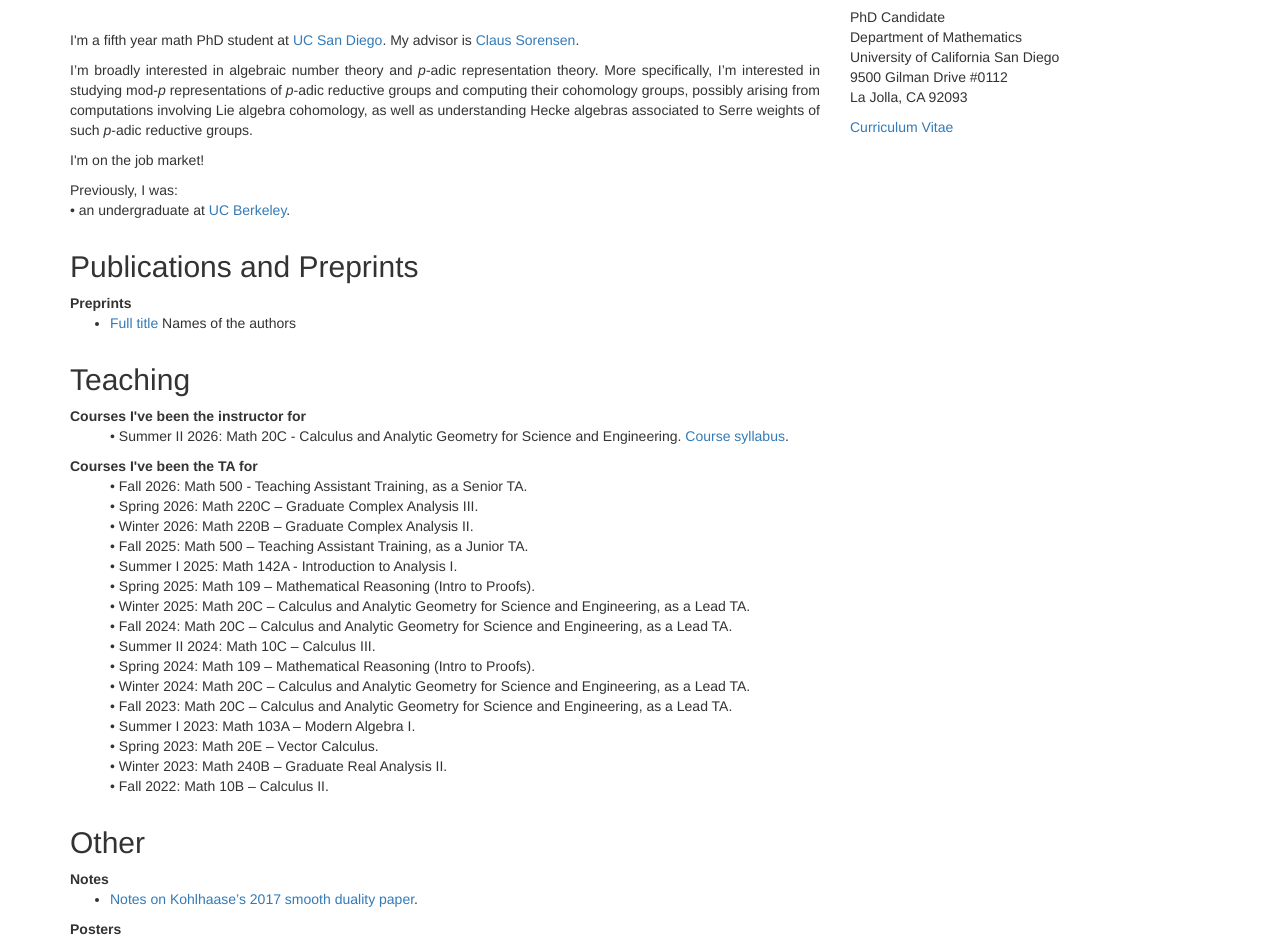
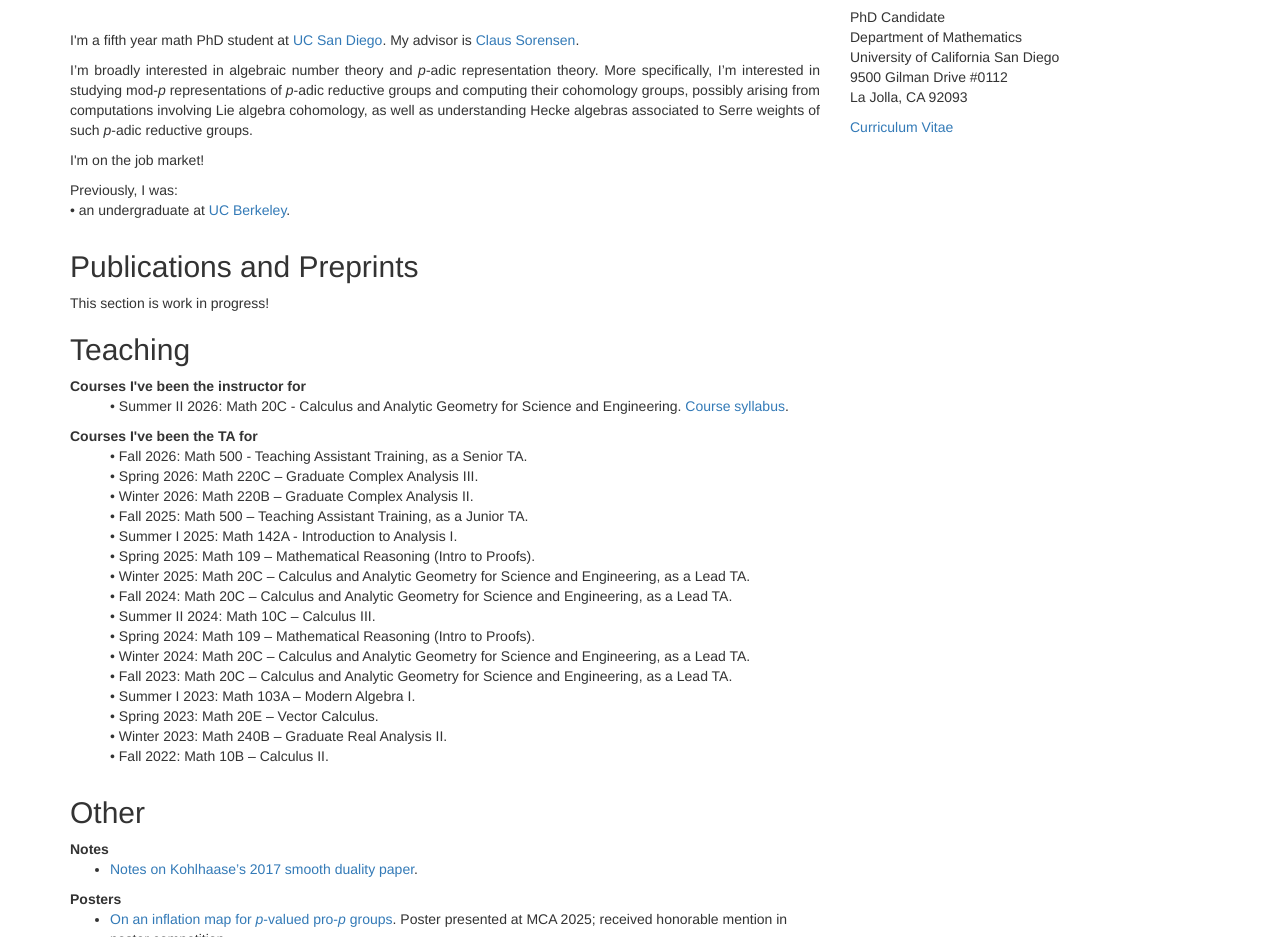
Before and after one commit to caseyperdue/caseyperdue.github.io, a plain HTML site: page index.html in a window 1280 px wide. Shown: the part 163-1100 px from the top of the page. Drawn offline with nearby package versions, Linux system fonts and the light colour scheme.

Commit message:
Indicate publications section is work in progress
Updated the publications section to indicate that it is a work in progress.

```diff
--- a/index.html
+++ b/index.html
@@ -97,11 +97,11 @@
             <!-- Publications -->
             <div class="col-xs-8">
                 <h2 id="publications">Publications and Preprints</h2>
-
-                <strong>Preprints</strong><br/>
+                This section is work in progress!
+               <!-- <strong>Preprints</strong><br/>
                 <ul>
                 <li class="paper" words="add, your, keywords, here"><a href="#">Full title</a> Names of the authors</li>
-                </ul>
+                </ul>-->
 
                 <!--<strong>Publications</strong><br/>
                 <ul>
```
